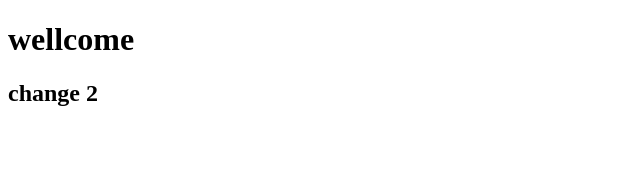
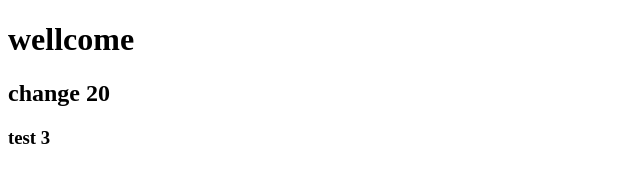
Before and after one commit to honestam/sahar, a plain HTML site: page index.html in a window 1280 px wide. Shown: the full height of the page, 0-640 px from the left. Drawn offline with Linux system fonts and the light colour scheme.

Commit message:
change index

```diff
--- a/index.html
+++ b/index.html
@@ -7,6 +7,7 @@
 </head>
 <body>
     <h1>wellcome</h1>
-    <h2> change 2</h2>
+    <h2> change 20</h2>
+    <h3>test 3</h3>
 </body>
 </html>
```
